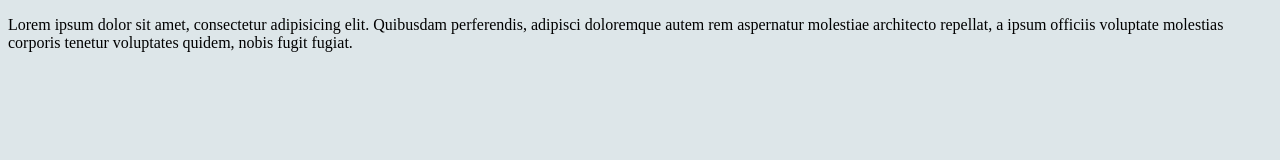
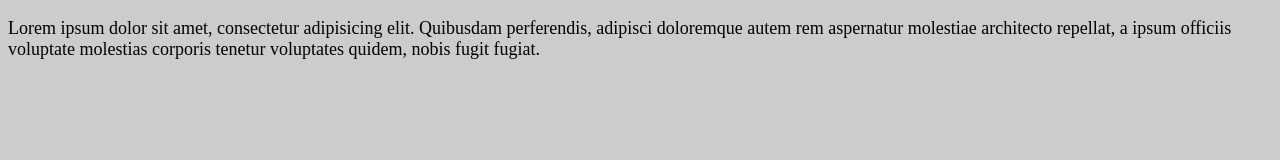
Before and after one commit to greatschemer/site, a plain HTML site: page index.html in a window 1280 px wide. Drawn offline with Linux system fonts and the light colour scheme.

Commit message:
серый фон

```diff
--- a/css/style.css
+++ b/css/style.css
@@ -1,3 +1,6 @@
 body {
-	background: #DDE6E9;
+	background: #ccc;
 }
+p {
+	font-size: 18px;
+}
```
